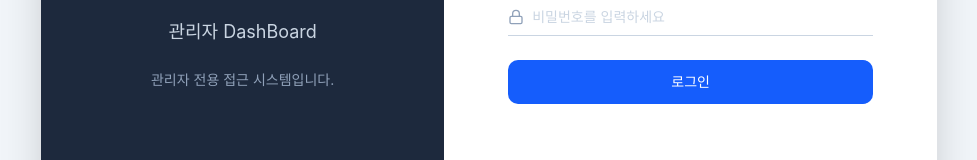
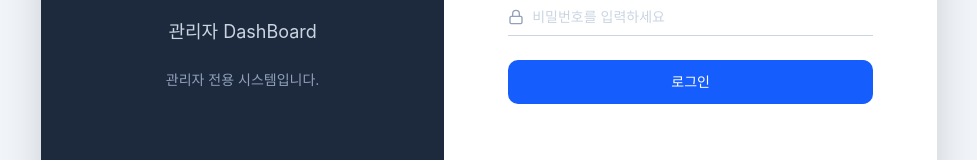
Before and after one commit to Kimbang1/ayAdmindash, a React (Vite) app: page /login in a window 1280 px wide. Shown: the part 391-551 px from the top of the page, without its empty margins (151-1128 px from the left). Built offline with nearby package versions, Linux system fonts and the light colour scheme.

Commit message:
fix: 수강료 입력 단위를 10원으로 변경하고 로그인 문구 수정
- CourseManagementPage: price input step을 1000→10으로 변경 (10원 단위 입력 허용)
- LoginPage: '관리자 전용 접근 시스템' → '관리자 전용 시스템' 문구 수정

```diff
--- a/src/app/pages/CourseManagementPage.tsx
+++ b/src/app/pages/CourseManagementPage.tsx
@@ -263,7 +263,7 @@ export function CourseManagementPage() {
                     id="price"
                     type="number"
                     min={0}
-                    step={1000}
+                    step={10}
                     value={form.price}
                     onChange={(e) => updateField("price", e.target.value)}
                     placeholder="500000"
--- a/src/app/pages/LoginPage.tsx
+++ b/src/app/pages/LoginPage.tsx
@@ -38,9 +38,11 @@ export function LoginPage() {
           <div className="border-t border-slate-600 w-16" />
           <p className="text-slate-300 text-lg">관리자 DashBoard</p>
           <p className="text-slate-400 text-sm text-center max-w-xs">
-            관리자 전용 접근 시스템입니다.
+            관리자 전용 시스템입니다.
           </p>
         </div>
+
+
 
         {/* Right Panel */}
         <div className="flex-1 bg-white flex flex-col justify-center items-center p-8 md:p-16">
```
